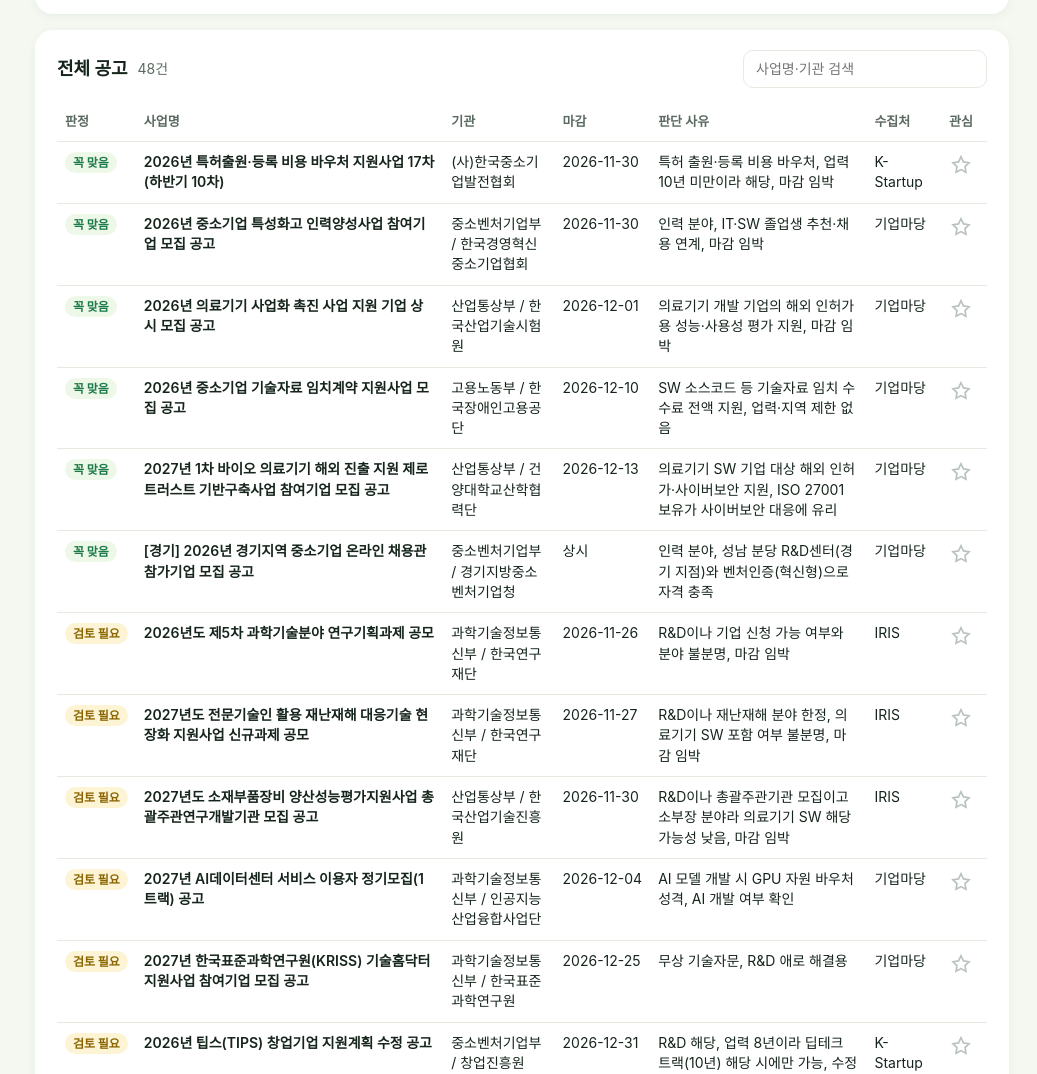
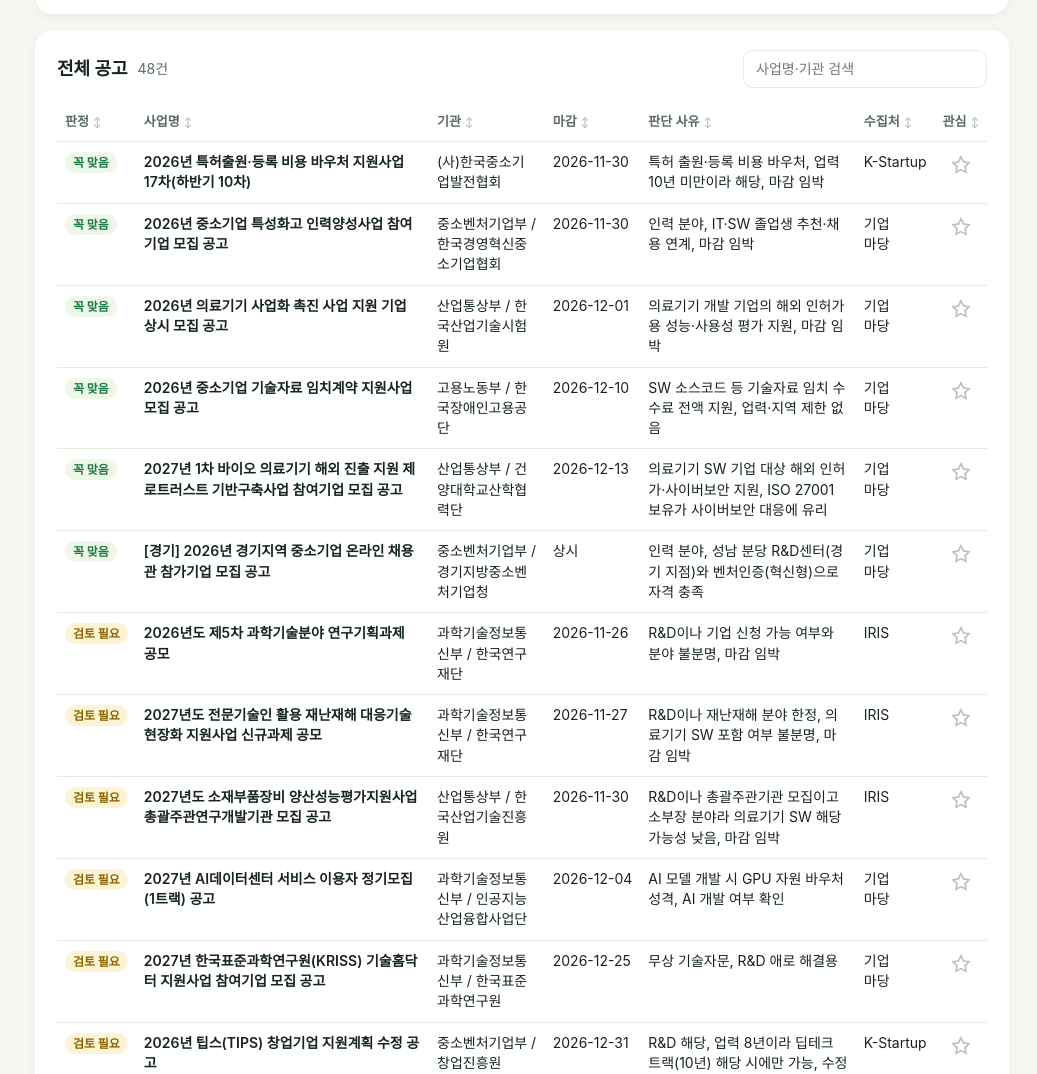
Before and after one commit to bledysl-creator/government-support-agent, a plain HTML site: page index.html in a window 1280 px wide. Shown: the part 3738-4812 px from the top of the page, without its empty margins (243-1280 px from the left). Drawn offline with Linux system fonts and the light colour scheme.

Commit message:
전체 공고 표: 열 제목 옆 정렬(가나다/역순, 마감 빠른/늦은 순), 수집처 '기업/마당' 두 줄 표시
Co-Authored-By: Claude Opus 5.5 <noreply@anthropic.com>
Claude-Session: https://claude.ai/code/session_019d2ZC2BrQYFQctnLoVKQXE

```diff
--- a/index.html
+++ b/index.html
@@ -120,6 +120,11 @@ td.fv{text-align:center;width:52px}
 table{width:100%;border-collapse:collapse;font-size:14px}
 th,td{text-align:left;padding:10px 8px;border-bottom:1px solid var(--line);vertical-align:top}
 th{color:var(--sub);font-weight:600;font-size:13px;white-space:nowrap}
+.sortb{background:none;border:0;padding:2px 4px;margin:-2px -4px;font:inherit;color:inherit;cursor:pointer;display:inline-flex;align-items:center;gap:4px;border-radius:6px}
+.sortb:hover{background:var(--g100);color:var(--g700)}
+.sortb .sa{font-size:10px;opacity:.45}
+.sortb.on{color:var(--g700)}.sortb.on .sa{opacity:1}
+td.src{min-width:52px;word-break:keep-all}
 td.nm a{font-weight:600;text-decoration:none}
 td.nm a:hover{text-decoration:underline}
 .search{padding:8px 12px;border:1px solid var(--line);border-radius:10px;font:inherit;font-size:14px;min-width:200px;margin-left:auto}
@@ -198,7 +203,7 @@ footer{color:var(--sub);font-size:12.5px;text-align:center;margin-top:24px;line-
 
   <section class="panel" id="all">
     <div class="rechead"><h2 style="font-size:18px">전체 공고</h2><p id="allCount"></p><input class="search" id="q" type="search" placeholder="사업명·기관 검색"></div>
-    <div class="tablewrap"><table><thead><tr><th>판정</th><th>사업명</th><th>기관</th><th>마감</th><th>판단 사유</th><th>수집처</th><th style="text-align:center">관심</th></tr></thead><tbody id="tbody"></tbody></table></div>
+    <div class="tablewrap"><table><thead><tr id="thead"><th><button class="sortb" data-k="v" type="button">판정<span class="sa"></span></button></th><th><button class="sortb" data-k="n" type="button">사업명<span class="sa"></span></button></th><th><button class="sortb" data-k="o" type="button">기관<span class="sa"></span></button></th><th><button class="sortb" data-k="d" type="button">마감<span class="sa"></span></button></th><th><button class="sortb" data-k="r" type="button">판단 사유<span class="sa"></span></button></th><th><button class="sortb" data-k="s" type="button">수집처<span class="sa"></span></button></th><th style="text-align:center"><button class="sortb" data-k="f" type="button">관심<span class="sa"></span></button></th></tr></thead><tbody id="tbody"></tbody></table></div>
   </section>
 
   <footer>평일 09:00 자동갱신 및 알림 전용<br>만든이: JYKING</footer>
@@ -338,18 +343,40 @@ function cards(act){
   }).join("") : `<div class="empty">조건에 맞는 공고가 없어요.</div>`;
 }
 
+let sortK = null, sortD = 1;   // null = 기본(판정→마감)
+const reason = x => (x.한줄평||"").replace(/^(꼭 맞음|검토 필요|제외)\s*[:.]\s*/,"");
+const srcLabel = s => { s = s||""; return /^[가-힣]{4}$/.test(s) ? esc(s.slice(0,2))+"<br>"+esc(s.slice(2)) : `<span style="white-space:nowrap">${esc(s)}</span>`; };
 function table(all){
   const q = document.getElementById("q").value.trim();
   const rank = {"꼭 맞음":0,"검토 필요":1,"제외":2};
+  // 가나다 기준: 앞의 [경기]·(사) 같은 머리말은 빼고, 한글로 시작하면 영문·숫자보다 앞에
+  const tkey = s => String(s||"").replace(/^\s*([\[(（][^\])）]*[\])）]\s*)+/,"").trim();
+  const grp = s => !s || s==="-" ? 2 : /^[가-힣]/.test(s) ? 0 : 1;   // 한글 → 영문·숫자 → 빈칸
+  const txt = (a,b)=>{ a=tkey(a); b=tkey(b); return (grp(a)-grp(b))*sortD || a.localeCompare(b,"ko"); };
+  const due = x => daysLeft(x.마감일) ?? 99999;
+  const K = { v:(a,b)=>(rank[a.판정]??3)-(rank[b.판정]??3), n:(a,b)=>txt(a.사업명,b.사업명), o:(a,b)=>txt(a.기관,b.기관),
+    d:(a,b)=>due(a)-due(b), r:(a,b)=>txt(reason(a),reason(b)), s:(a,b)=>txt(a.수집처,b.수집처), f:(a,b)=>(saved.has(b.id)?1:0)-(saved.has(a.id)?1:0) };
+  const base = (a,b)=>K.v(a,b) || K.d(a,b);
   const rows = all.filter(x=>!q || (x.사업명+" "+(x.기관||"")).includes(q))
-    .sort((a,b)=>(rank[a.판정]??3)-(rank[b.판정]??3) || (daysLeft(a.마감일)??9999)-(daysLeft(b.마감일)??9999));
+    .sort(sortK==="d" ? (a,b)=>{ const na=daysLeft(a.마감일), nb=daysLeft(b.마감일);
+        if (na===null||nb===null) return (na===null)-(nb===null) || base(a,b);   // 상시는 항상 맨 뒤
+        return sortD*(na-nb) || base(a,b); }
+      : sortK ? (a,b)=>sortD*K[sortK](a,b) || base(a,b) : base);
+  const tip = {d:["마감 빠른 순","마감 늦은 순"], v:["꼭 맞음 먼저","제외 먼저"], f:["관심 먼저","관심 나중"]};
+  document.querySelectorAll("#thead .sortb").forEach(b=>{
+    const k=b.dataset.k, on=k===sortK;
+    b.classList.toggle("on",on);
+    b.querySelector(".sa").textContent = on ? (sortD>0?"▲":"▼") : "↕";
+    const t = tip[k]||["가나다 순","역순(하다가)"];
+    b.title = on ? `지금: ${t[sortD>0?0:1]} · 누르면 ${t[sortD>0?1:0]}` : `${t[0]}으로 정렬`;
+  });
   document.getElementById("allCount").textContent = `${rows.length}건`;
   const cls = v => v==="꼭 맞음"?"v-fit":v==="검토 필요"?"v-rev":"v-ex";
   document.getElementById("tbody").innerHTML = rows.map(x=>`<tr>
     <td><span class="verdict ${cls(x.판정)}" style="font-size:12px;padding:3px 8px">${esc(x.판정)}</span></td>
     <td class="nm">${x.링크?`<a href="${esc(safeUrl(x.링크))}" target="_blank" rel="noopener">${esc(x.사업명)}</a>`:esc(x.사업명)}</td>
     <td>${esc(x.기관||"-")}</td><td style="white-space:nowrap">${esc(x.마감일||"-")}</td>
-    <td>${esc((x.한줄평||"").replace(/^(꼭 맞음|검토 필요|제외)\s*[:.]\s*/,""))}</td><td>${esc(x.수집처||"")}</td><td class="fv">${starBtn(x.id)}</td></tr>`).join("");
+    <td>${esc(reason(x))}</td><td class="src">${srcLabel(x.수집처)}</td><td class="fv">${starBtn(x.id)}</td></tr>`).join("");
 }
 
 function sources(){
@@ -389,6 +416,11 @@ document.querySelectorAll("nav a").forEach(a=>a.addEventListener("click", ()=>{
   if (a.dataset.jump) { tab = a.dataset.jump; render(); }
 }));
 document.getElementById("q").addEventListener("input", ()=>table(visible()));
+document.getElementById("thead").addEventListener("click", e=>{
+  const b = e.target.closest(".sortb"); if (!b) return;
+  if (sortK===b.dataset.k) sortD = -sortD; else { sortK = b.dataset.k; sortD = 1; }
+  table(visible());
+});
 
 fetch("notices.json?t="+Date.now()).then(r=>r.json()).then(j=>{
   DATA = j; DATA.notices = DATA.notices||[];
```
